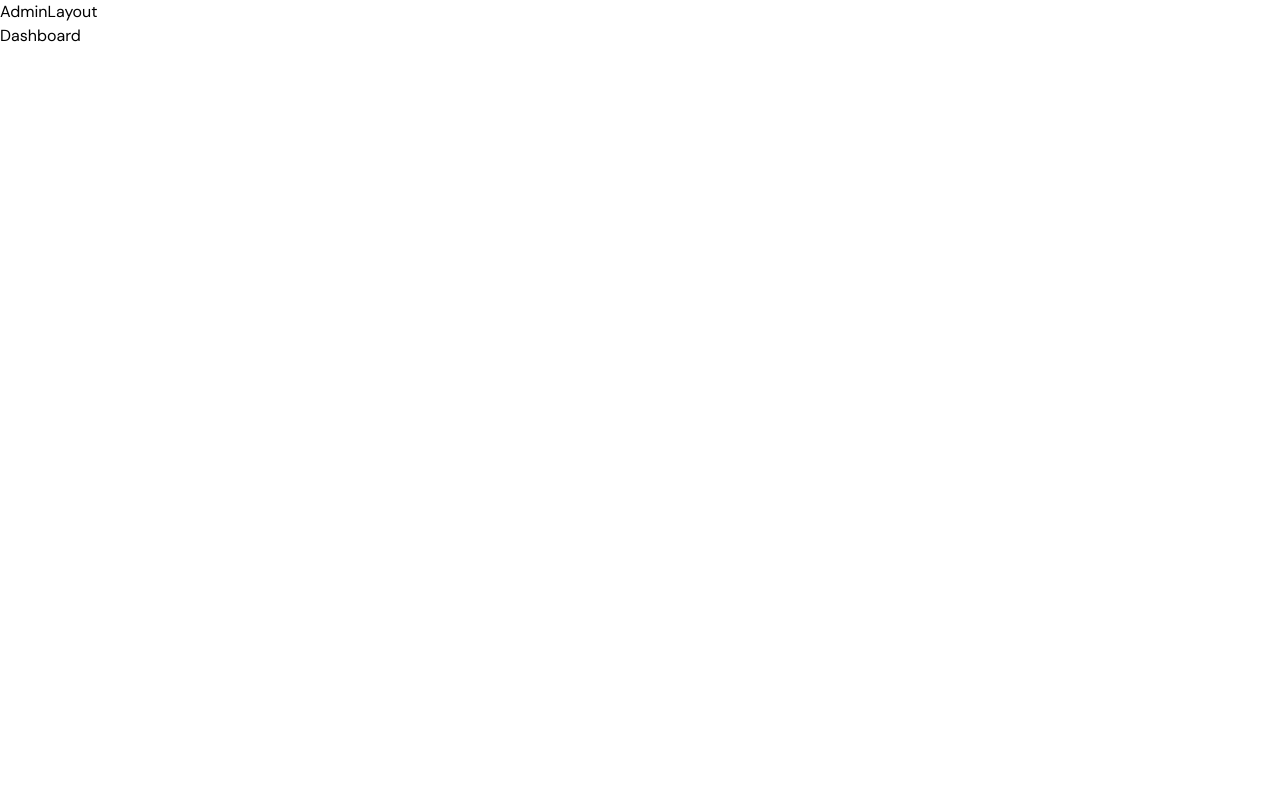
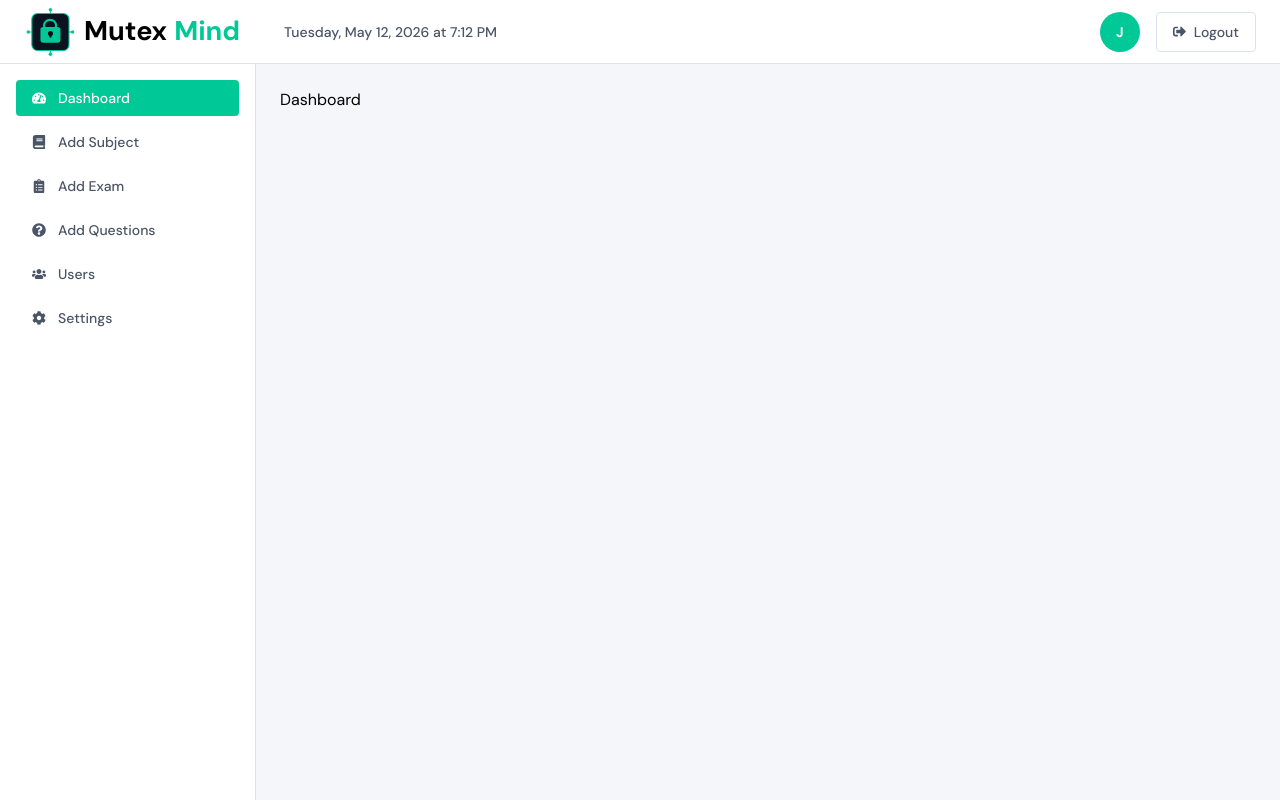
Before and after one commit to Jakaria030/mutex-mind-frontend, a React (Vite) app: page /admin in a window 1280 px wide. Built offline with nearby package versions, Linux system fonts and the light colour scheme.

Commit message:
feat: admin layout implement

```diff
--- a/src/App.jsx
+++ b/src/App.jsx
@@ -14,6 +14,11 @@ import Login from "./pages/main/Auth/Login";
 
 // Admin Pages
 import Dashboard from "./pages/admin/Dashboard/Dashboard";
+import AddSubject from "./pages/admin/AddSubject/AddSubject";
+import AddExam from "./pages/admin/AddExam/AddExam";
+import AddQuestions from "./pages/admin/AddQuestions/AddQuestions";
+import Users from "./pages/admin/Users/Users";
+import Settings from "./pages/admin/Settings/Settings";
 
 
 const App = () => {
@@ -35,6 +40,11 @@ const App = () => {
                 element={<AdminLayout />}
             >
                 <Route index element={<Dashboard />} />
+                <Route path="add-subject" element={<AddSubject />} />
+                <Route path="add-exam" element={<AddExam />} />
+                <Route path="add-questions" element={<AddQuestions />} />
+                <Route path="users" element={<Users />} />
+                <Route path="settings" element={<Settings />} />
             </Route>
         </Routes>
     );
--- a/src/layouts/AdminLayout/AdminLayout.jsx
+++ b/src/layouts/AdminLayout/AdminLayout.jsx
@@ -1,10 +1,27 @@
 import { Outlet } from "react-router";
+import AdminSidebar from "./components/AdminSidebar";
+import AdminTopbar from "./components/AdminTopbar";
 
 const AdminLayout = () => {
     return (
-        <div>
-            AdminLayout
-            <Outlet />
+        <div className="min-h-screen bg-surface-1">
+
+            {/* Topbar */}
+            <AdminTopbar />
+
+            {/* Body */}
+            <div className="flex">
+
+                {/* Sidebar */}
+                <AdminSidebar />
+
+                {/* Main Content */}
+                <main className="flex-1 p-6 overflow-y-auto">
+                    <Outlet />
+                </main>
+
+            </div>
+
         </div>
     );
 };
--- /dev/null
+++ b/src/layouts/AdminLayout/components/AdminSidebar.jsx
@@ -0,0 +1,75 @@
+import { NavLink } from "react-router";
+import {
+    FaTachometerAlt,
+    FaBook,
+    FaClipboardList,
+    FaQuestionCircle,
+    FaUsers,
+    FaCog,
+} from "react-icons/fa";
+
+const AdminSidebar = () => {
+
+    const navLinks = [
+        {
+            name: "Dashboard",
+            path: "/admin",
+            icon: <FaTachometerAlt size={14} />,
+        },
+        {
+            name: "Add Subject",
+            path: "/admin/add-subject",
+            icon: <FaBook size={14} />,
+        },
+        {
+            name: "Add Exam",
+            path: "/admin/add-exam",
+            icon: <FaClipboardList size={14} />,
+        },
+        {
+            name: "Add Questions",
+            path: "/admin/add-questions",
+            icon: <FaQuestionCircle size={14} />,
+        },
+        {
+            name: "Users",
+            path: "/admin/users",
+            icon: <FaUsers size={14} />,
+        },
+        {
+            name: "Settings",
+            path: "/admin/settings",
+            icon: <FaCog size={14} />,
+        },
+    ];
+
+    return (
+        <aside className="w-64 min-h-[calc(100vh-64px)] border-r border-border-1 bg-white p-4">
+
+            <nav className="space-y-2">
+
+                {navLinks.map((item) => (
+                    <NavLink
+                        key={item.path}
+                        to={item.path}
+                        end={item.path === "/admin"}
+                        className={({ isActive }) =>
+                            `flex items-center gap-3 px-4 py-2 rounded-sm text-sm font-medium transition ${isActive
+                                ? "bg-light-green text-white"
+                                : "text-text-2 hover:bg-light-green/10 hover:text-light-green"
+                            }`
+                        }
+                    >
+                        {item.icon}
+
+                        <span>{item.name}</span>
+                    </NavLink>
+                ))}
+
+            </nav>
+
+        </aside>
+    );
+};
+
+export default AdminSidebar;
--- /dev/null
+++ b/src/layouts/AdminLayout/components/AdminTopbar.jsx
@@ -0,0 +1,59 @@
+import { FaSignOutAlt } from "react-icons/fa";
+import MutexMindLogo from "../../../components/MutexMindLogo";
+
+const AdminTopbar = () => {
+
+    const currentDate = new Date().toLocaleString("en-US", {
+        weekday: "long",
+        year: "numeric",
+        month: "long",
+        day: "numeric",
+        hour: "numeric",
+        minute: "2-digit",
+    });
+
+    const user = {
+        name: "Jakaria",
+    };
+
+    return (
+        <header className="h-16 border-b border-border-1 bg-white px-6 flex items-center justify-between sticky top-0 z-50">
+
+            {/* Left */}
+            <div className="flex items-center gap-10">
+
+                {/* Logo */}
+                <MutexMindLogo />
+
+                {/* Date */}
+                <p className="text-sm font-medium text-text-2">
+                    {currentDate}
+                </p>
+
+            </div>
+
+            {/* Right */}
+            <div className="flex items-center gap-4">
+
+                {/* Avatar */}
+                <button
+                    className="w-10 h-10 rounded-full bg-light-green text-white flex items-center justify-center text-sm font-bold uppercase"
+                >
+                    {user?.name?.charAt(0)}
+                </button>
+
+                {/* Logout */}
+                <button
+                    className="flex items-center gap-2 px-4 h-10 rounded-sm cursor-pointer border border-border-1 text-sm font-medium text-text-2 hover:border-red-400 hover:text-red-500 transition"
+                >
+                    <FaSignOutAlt size={13} />
+                    Logout
+                </button>
+
+            </div>
+
+        </header>
+    );
+};
+
+export default AdminTopbar;
--- /dev/null
+++ b/src/pages/admin/AddExam/AddExam.jsx
@@ -0,0 +1,7 @@
+const AddExam = () => {
+    return (
+        <div>AddExam</div>
+    );
+};
+
+export default AddExam;
--- /dev/null
+++ b/src/pages/admin/AddQuestions/AddQuestions.jsx
@@ -0,0 +1,7 @@
+const AddQuestions = () => {
+    return (
+        <div>AddQuestions</div>
+    );
+};
+
+export default AddQuestions;
--- /dev/null
+++ b/src/pages/admin/AddSubject/AddSubject.jsx
@@ -0,0 +1,7 @@
+const AddSubject = () => {
+    return (
+        <div>AddSubject</div>
+    );
+};
+
+export default AddSubject;
--- /dev/null
+++ b/src/pages/admin/Settings/Settings.jsx
@@ -0,0 +1,7 @@
+const Settings = () => {
+    return (
+        <div>Settings</div>
+    );
+};
+
+export default Settings;
--- /dev/null
+++ b/src/pages/admin/Users/Users.jsx
@@ -0,0 +1,7 @@
+const Users = () => {
+    return (
+        <div>Users</div>
+    );
+};
+
+export default Users;
```
